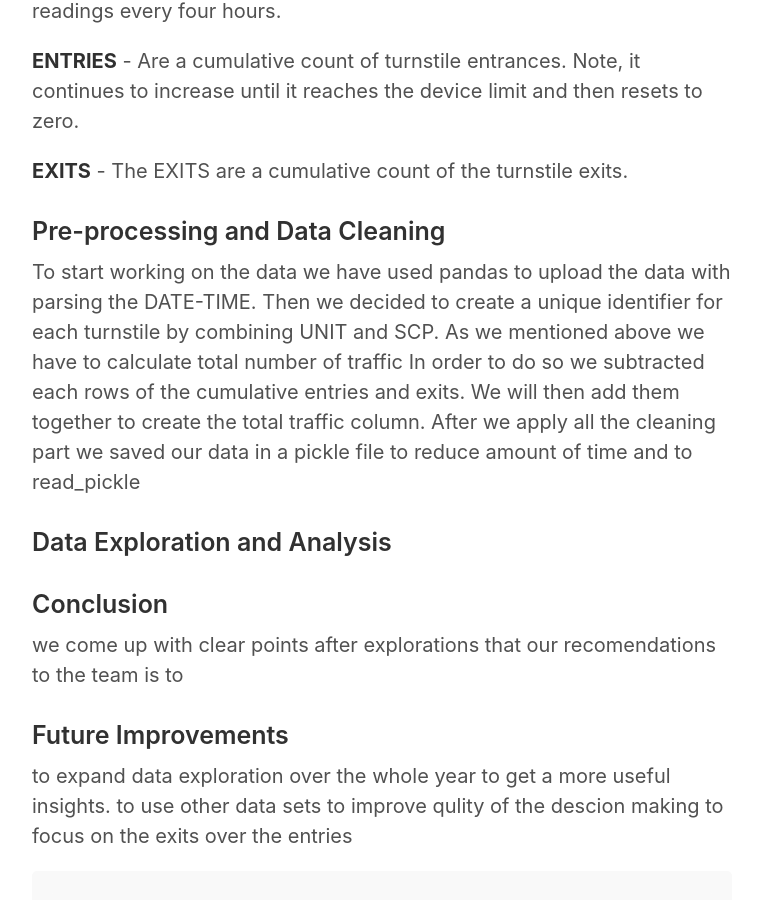
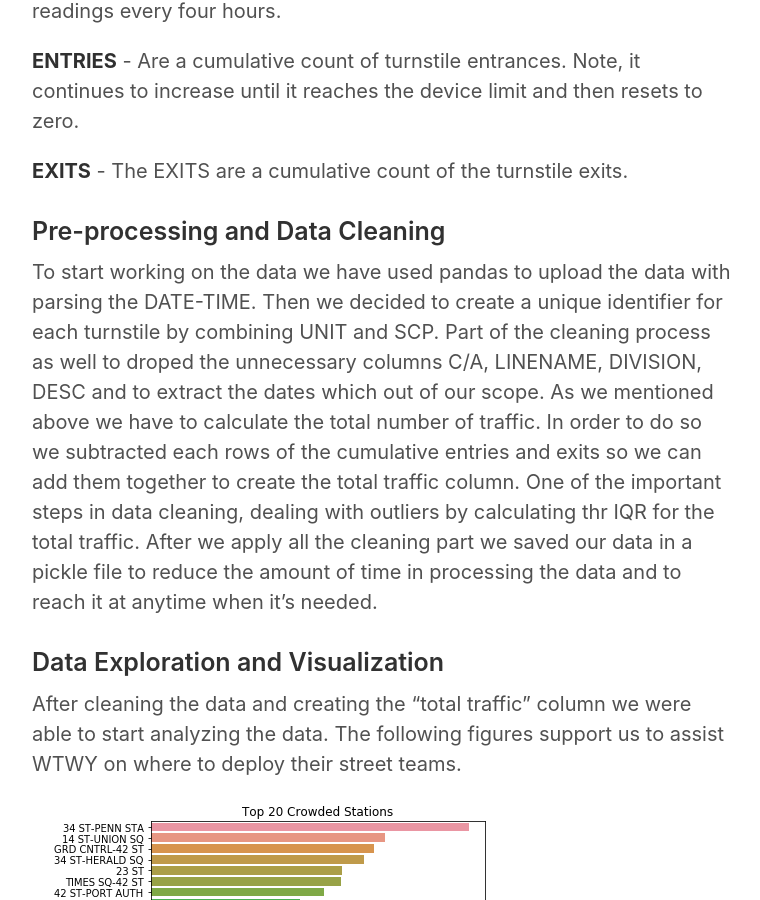
Before and after one commit to amamisa/amamisa.github.io, a Jekyll site: the page built from _posts/2018-08-14-Testing-Local-Images.md, in a window 1280 px wide and 900 px high, scrolled down 2150 px. Shown: the whole window, without its empty margins (258-1018 px from the left). Built offline with Jekyll 4.4.1, drawn with Linux system fonts in a browser that asks for light colours.

Commit message:
adding analysis pics

```diff
--- a/_posts/2018-08-14-Testing-Local-Images.md
+++ b/_posts/2018-08-14-Testing-Local-Images.md
@@ -44,12 +44,16 @@ In this project we used the turnstile data from 2019 for the month of May you ca
 
 ### Pre-processing and Data Cleaning
 
-To start working on the data we have used pandas to upload the data with parsing the DATE-TIME. Then we decided to create a unique identifier for each turnstile by combining UNIT and SCP.
-As we mentioned above we have to calculate total number of traffic In order to do so we subtracted each rows of the cumulative entries and exits. We will then add them together to create the total traffic column.
-After we apply all the cleaning part we saved our data in a pickle file to reduce amount of time and to
-read_pickle
+To start working on the data we have used pandas to upload the data with parsing the DATE-TIME. Then we decided to create a unique identifier for each turnstile by combining UNIT and SCP. Part of the cleaning process as well to droped the unnecessary columns C/A, LINENAME, DIVISION, DESC and to extract the dates which out of our scope.
+As we mentioned above we have to calculate the total number of traffic. In order to do so we subtracted each rows of the cumulative entries and exits so we can add them together to create the total traffic column.
+One of the important steps in data cleaning, dealing with outliers by calculating thr IQR for the total traffic.
+After we apply all the cleaning part we saved our data in a pickle file to reduce the amount of time in processing the data and to reach it at anytime when it's needed.
 
-### Data Exploration and Analysis
+### Data Exploration and Visualization
+After cleaning the data and creating the “total traffic” column we were able to start analyzing the data. The following figures support us to assist WTWY on where to deploy their street teams.
+
+![analysis image]({{ site.url }}/images/top-20.png)
+
 
 
 ### Conclusion
```
Also changed, not shown: images/days-per-month.png (added), images/top-20.png (added).
